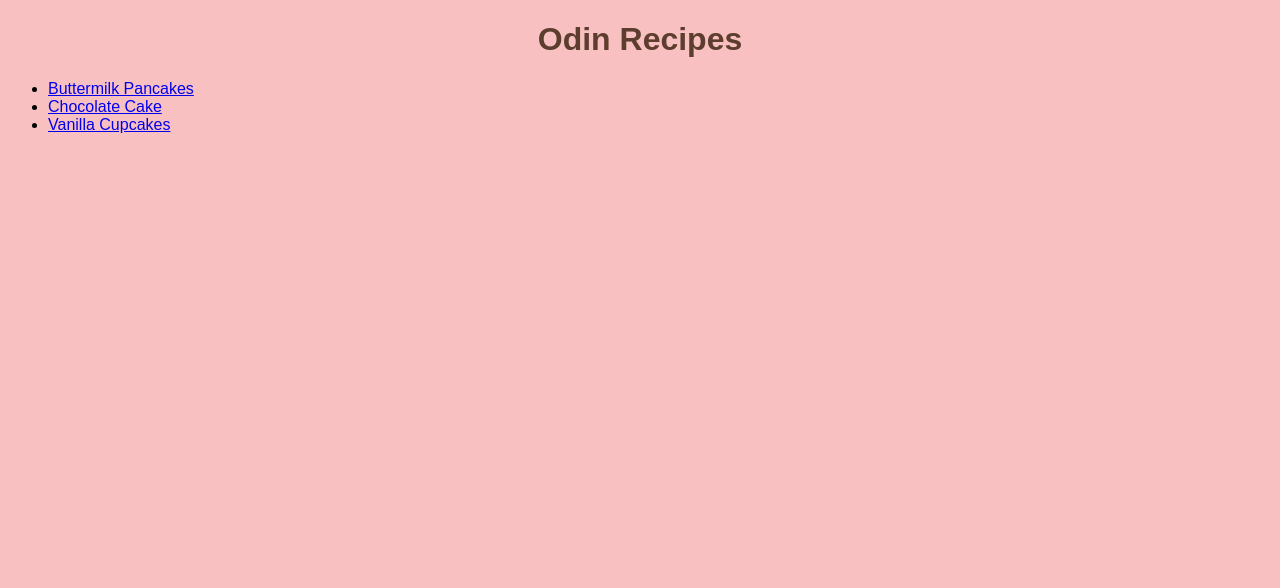
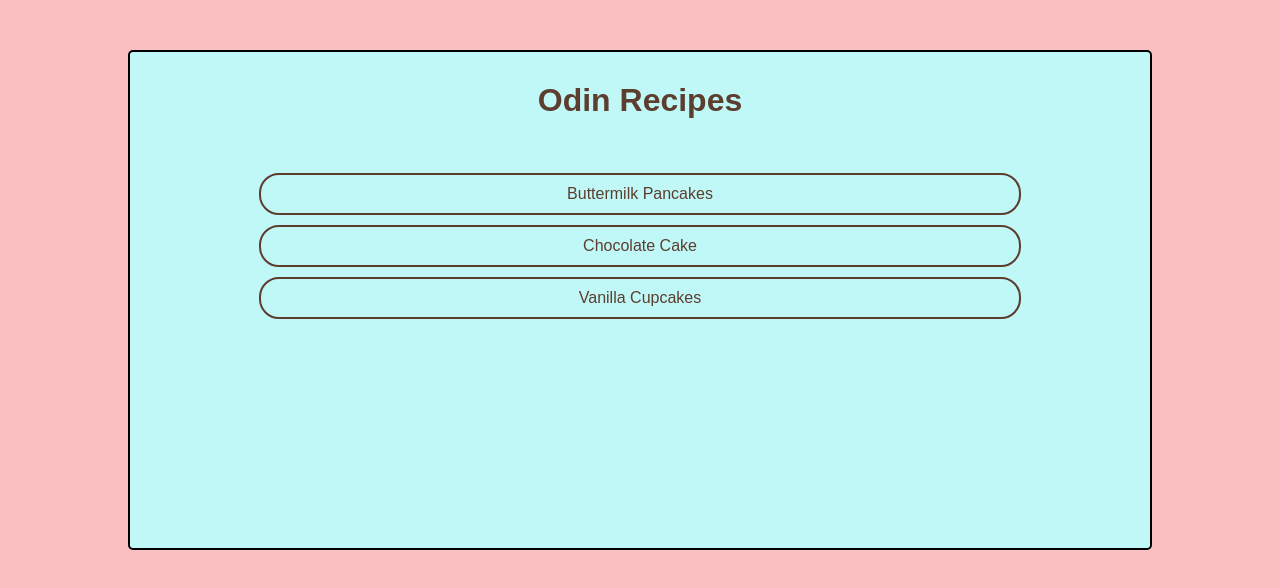
Before and after one commit to GoldenLeap/odin-recipes, a plain HTML site: page index.html in a window 1280 px wide. Drawn offline with Linux system fonts and the light colour scheme.

Commit message:
Enhances CSS with new color and layout adjustments
Applied changes specifically to the CSS of the index page.

```diff
--- a/index.html
+++ b/index.html
@@ -6,11 +6,13 @@
         <link rel="stylesheet" href="./styles/index.css">
     </head>
     <body>
-        <h1 class="title">Odin Recipes</h1>
-        <ul>
-            <li><a href="recipes/buttermilk-pancakes.html">Buttermilk Pancakes</a></li>
-            <li><a href="recipes/chocolate-cake.html">Chocolate Cake</a></li>
-            <li><a href="recipes/vanilla-cupcake.html">Vanilla Cupcakes</a></li>
-        </ul>
+        <div class="container">
+            <h1 class="title">Odin Recipes</h1>
+            <ul class="recipeList">
+                <li><a href="recipes/buttermilk-pancakes.html">Buttermilk Pancakes</a></li>
+                <li><a href="recipes/chocolate-cake.html">Chocolate Cake</a></li>
+                <li><a href="recipes/vanilla-cupcake.html">Vanilla Cupcakes</a></li>
+            </ul>
+        </div>
     </body>
 </html>
--- a/styles/index.css
+++ b/styles/index.css
@@ -1,8 +1,56 @@
-*{
+html{
+    box-sizing: border-box;
+
+}
+body{
     background-color: #F8C0C0;
+}
+*, *::after, *::before{
     font-family: 'Arial', 'Verdana', 'sans-serif';
+    box-sizing: inherit;
+    padding:0;
+    margin:0;
+
 }
+
+.container{
+    min-height: 500px;
+    background-color: #C0F8F8;
+    padding: 10px;
+    border: 2px solid ;
+    border-radius: 5px;
+    margin: 50px 10%;
+
+}
+
 .title{
+    padding: 20px;
+    text-align: center;
     color: #5C3D2E;
+}
+.recipeList{
+
+    padding: 22px;
+    margin: 2px;
+}
+.recipeList > *{
+    list-style: none;
+}
+.recipeList a{
+    min-height: 20px;
+    padding: 10px 0px;
+    margin: 10px auto;
+    max-width: 80%;
+    display: block;
+    border: 2px solid;
+    border-radius: 20px;
     text-align: center;
+    text-decoration: none;
+    color: #5C3D2E;
 }
+.recipeList a:hover{
+    background-color: #A9E0E0;
+    color: #8C624D;
+    transition: background-color 500ms, color 600ms, font-size 400ms;
+    font-size: 18px;
+}
```
